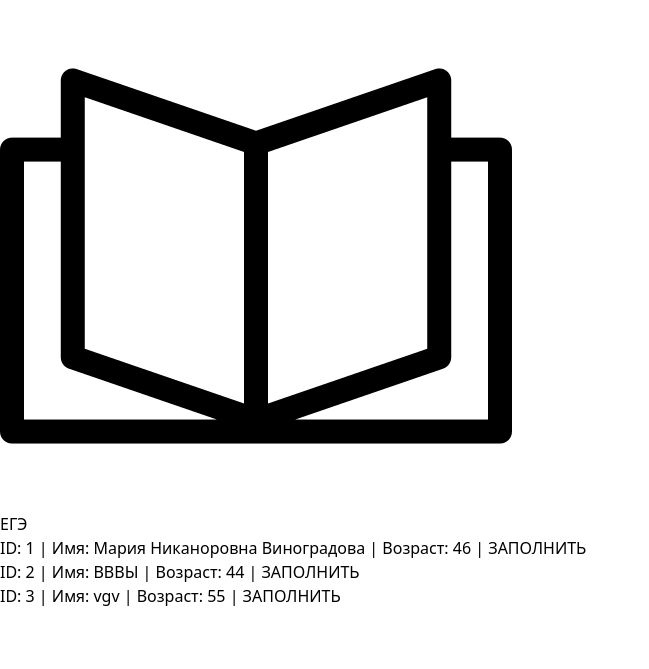
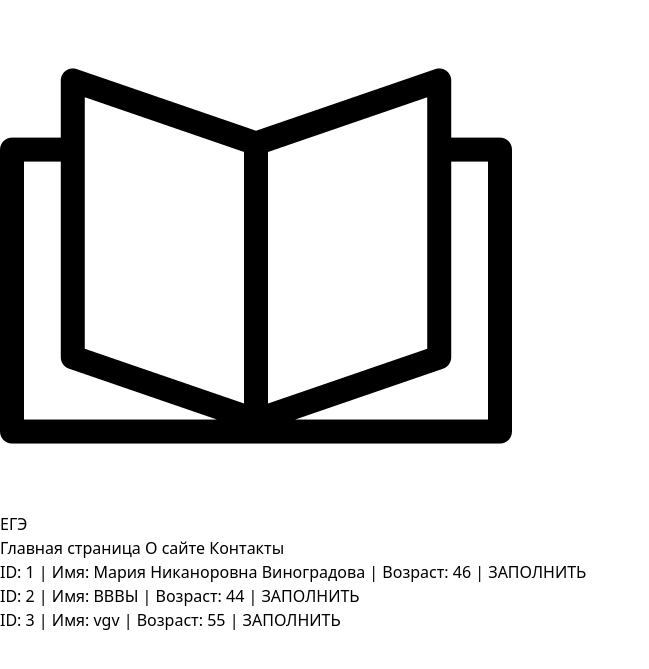
Before and after one commit to GEDGF/school_project, a Django app: page /myapp/ in a window 1280 px wide. Shown: the top 669 px of the page, without its empty margins (0-649 px from the left). Run offline with Django 5.2, Linux system fonts and the light colour scheme; data comes from the database, SQL or seed files in the repository; style sheets or scripts are compiled from the project's sources.

Commit message:
base template & navbar

```diff
--- /dev/null
+++ b/mysite/myapp/templates/myapp/base.html
@@ -0,0 +1,15 @@
+<!DOCTYPE html>
+{% load static %}
+<html lang="ru">
+<head>
+    <meta charset="UTF-8">
+    <meta name="viewport" content="width=device-width, initial-scale=1.0">
+    <link rel="stylesheet" href="{% static 'myapp/styles.css' %}">
+    <title>Document</title>
+</head>
+<body>
+    {% block content %}
+
+    {% endblock content %}
+</body>
+</html>
--- a/mysite/myapp/templates/myapp/index.html
+++ b/mysite/myapp/templates/myapp/index.html
@@ -1,20 +1,20 @@
+{% extends "myapp/base.html" %}
 {% load static %}
-<!DOCTYPE html>
-<html lang="ru">
-    <head>
-        <meta charset="UTF-8">
-        <meta name="viewport" content="width=device-width, initial-scale=1.0">
-        <link rel="stylesheet" href="{% static 'myapp/styles.css' %}">
-        <title>Document</title>
-    </head>
-    <body>
-        <nav>
-            <div>
-                <div>
-                    <div>
-                        <div class="flex">
+{% block content %}
+        <nav class="bg-white shadow-lg">
+            <div class="max-w-6xl mx-auto px-4">
+                <div class="flex justify-between">
+                    <div class="flex space-x-7">
+                        <div>
+                            <a href="#" class="flex items-center px-2 py-4">
                             <img class="h-8 w-8" src="{% static 'myapp/images/book.png' %}" alt="logo"/>
-                            <span class="text-xl">ЕГЭ</span>
+                            <span class="text-gray-500 font-semibold text-xl">ЕГЭ</span>
+                          </a>
+                        </div>
+                        <div class="items-center flex space-x-1">
+                          <a href="#" class="py-4 px-2 text-gray-500 font-semibold border-b-4 border-green-500">Главная страница</a>
+                          <a href="#" class="py-4 px-2 text-gray-500 font-semibold">О сайте</a>
+                          <a href="#" class="py-4 px-2 text-gray-500 font-semibold">Контакты</a>
                         </div>
                     </div>
                 </div>
@@ -29,5 +29,4 @@
             </a>
             {% endfor %}
         </h4>
-    </body>
-</html>
+{% endblock content %}
```
